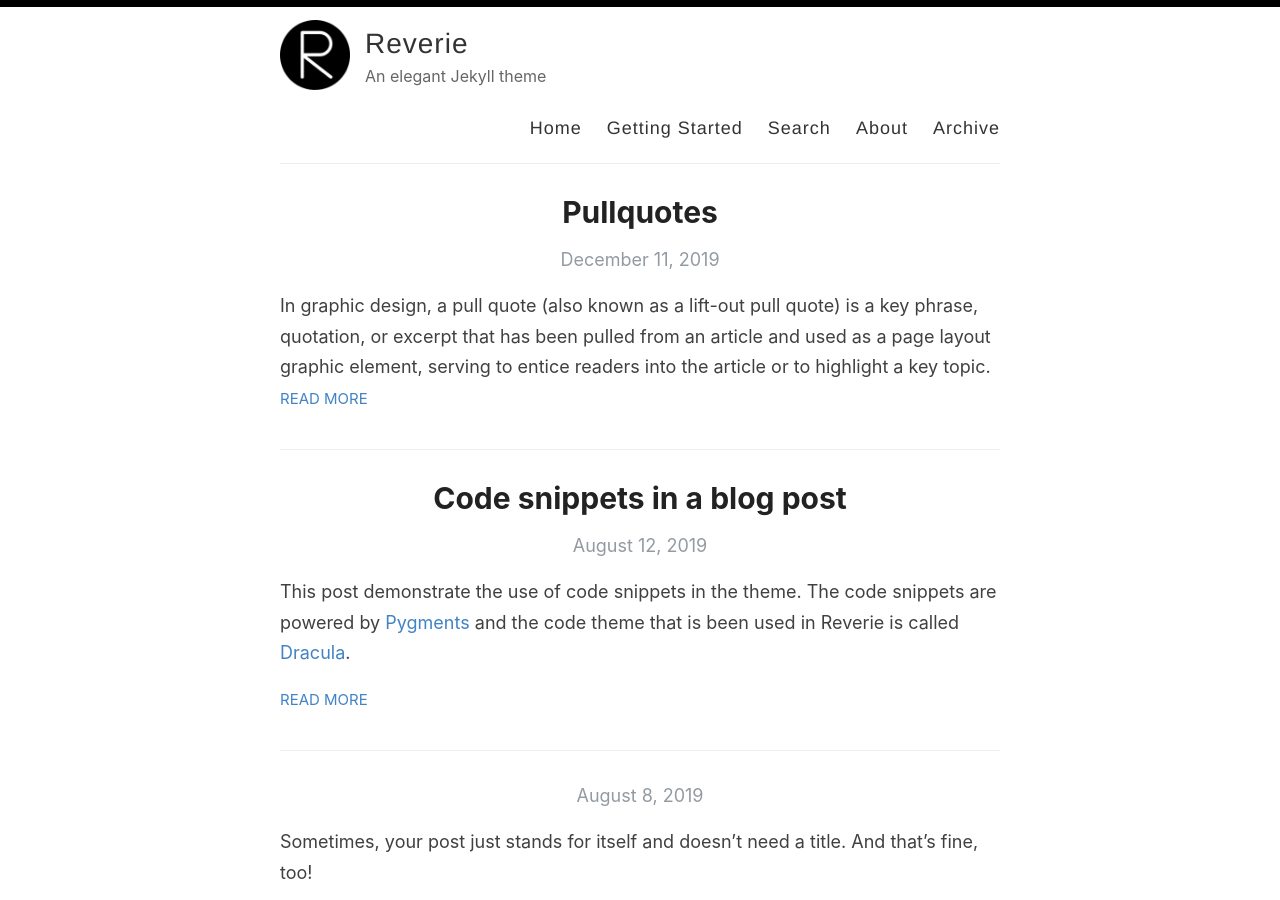
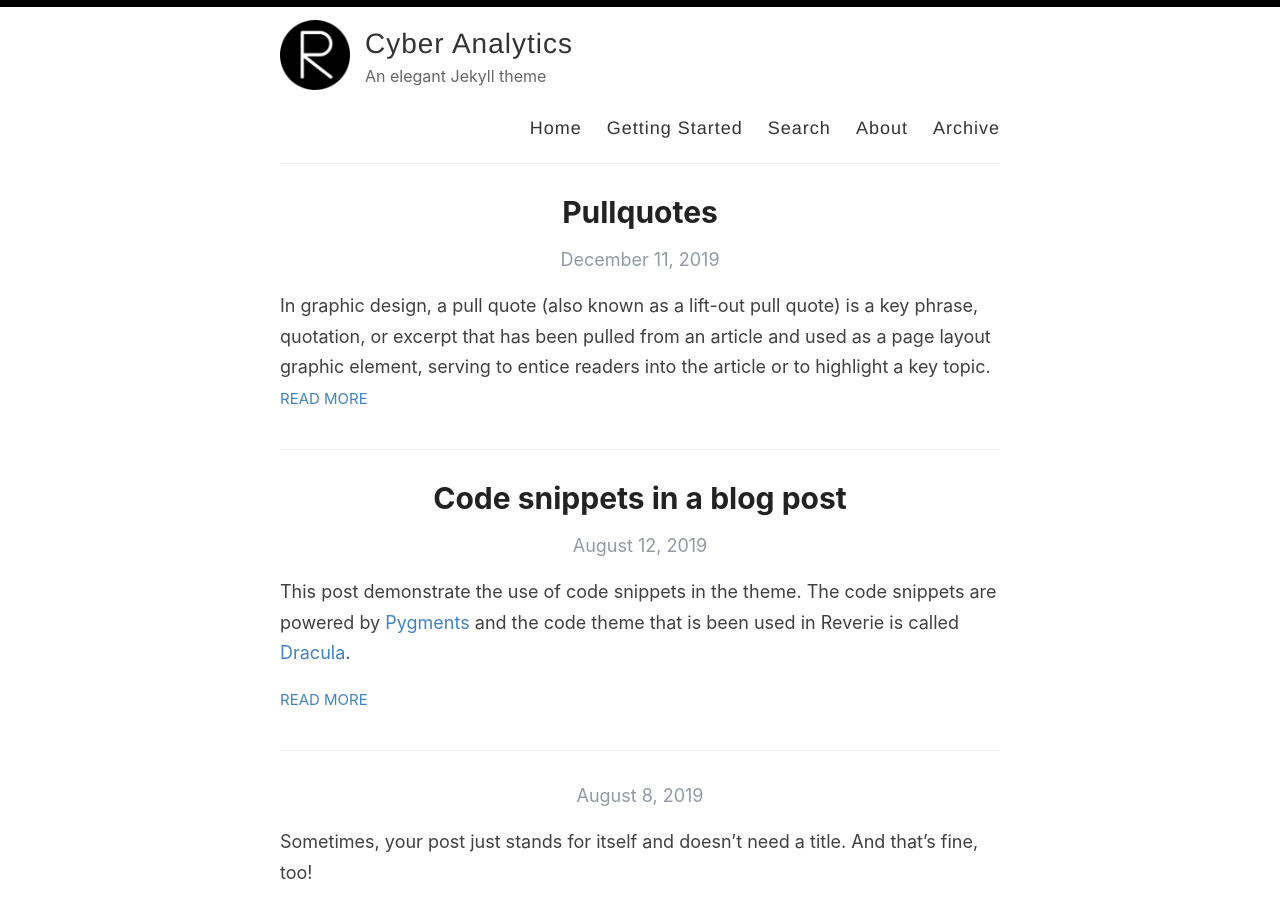
Before and after one commit to UHMCyberAnalytics/UHMCyberAnalytics.github.io, a Jekyll site: the page built from index.html, in a window 1280 px wide and 900 px high. Built offline with Jekyll 4.4.1, drawn with Linux system fonts in a browser that asks for light colours; the list of posts is cut into pages by our own code.

Commit message:
first commit

```diff
--- a/_config.yml
+++ b/_config.yml
@@ -3,7 +3,7 @@
 #
 
 # Name of your site (displayed in the header)
-name: Reverie
+name: Cyber Analytics
 
 # Name of the author
 author: Amit Merchant
```
